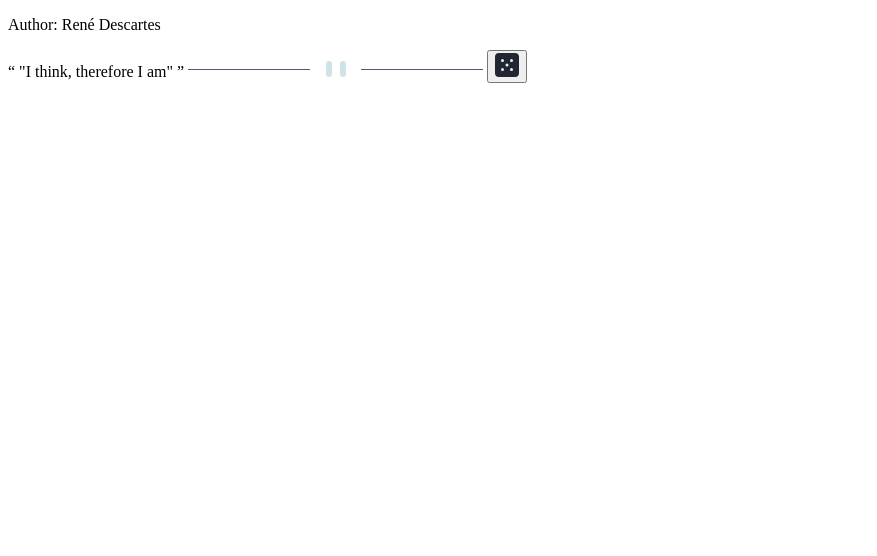
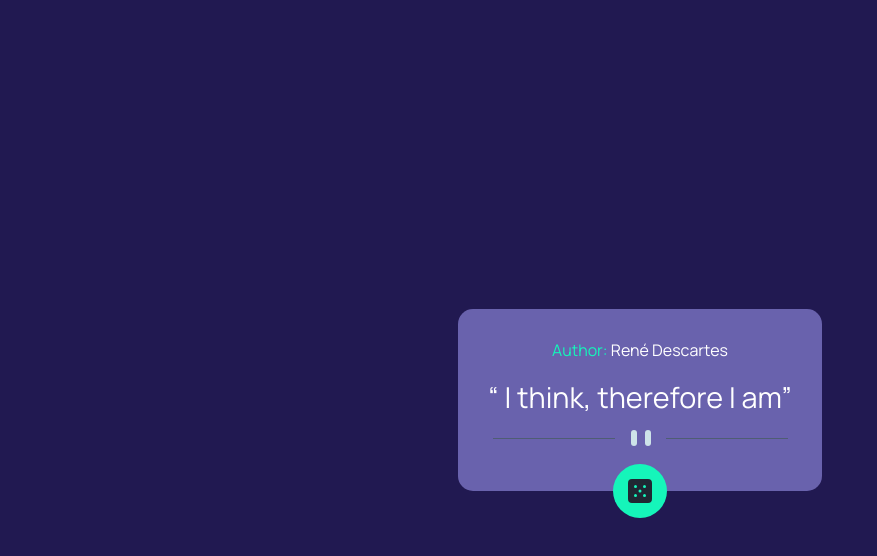
Before and after one commit to LanskyDev/PhilosophyQuotesGenerator, a website: page index.html in a window 1280 px wide. Shown: the whole page, without its empty margins (0-877 px from the left). Drawn offline with Linux system fonts and the light colour scheme.

Commit message:
add styles to the app

```diff
--- a/index.html
+++ b/index.html
@@ -4,12 +4,14 @@
     <meta charset="UTF-8" />
     <meta name="viewport" content="width=device-width, initial-scale=1.0" />
     <title>Document</title>
+    <link rel="stylesheet" href="styles.css">
+    <script src="index.js" defer></script>
   </head>
   <body>
     <div class="card">
-      <p>Author: <span class="author" id="author">René Descartes</span></p>
-      <q class="quote" id="quote"> "I think, therefore I am" </q>
-      <img src="images/pattern-divider-mobile.svg" alt="">
+      <p class="author">Author: <span class="author-name" id="authorName">René Descartes</span></p>
+      <q class="quote" id="quote"> I think, therefore I am</q>
+      <img class="divider" src="images/pattern-divider-mobile.svg" alt="">
       <button class="generateBtn" id="generateBtn">
         <img src="images/icon-dice.svg" alt="">
       </button>
--- a/index.js
+++ b/index.js
@@ -0,0 +1,3 @@
+const authorName = document.querySelector('#authorName');
+const quote = document.querySelector('#quote');
+const generateBtn = document.querySelector('#generateBtn');
--- a/styles.css
+++ b/styles.css
@@ -0,0 +1,60 @@
+@import url('https://fonts.googleapis.com/css2?family=Manrope:wght@200..800&display=swap');
+
+* {
+    margin: 0;
+    padding: 0;
+}
+
+body {
+    font-family: "Manrope", sans-serif;
+  font-optical-sizing: auto;
+    display: flex;
+    align-items: center;
+    justify-content: center;
+    min-height: 100vh;
+    background-color: #211951;
+    color: white;
+}
+
+.card {
+    display: flex;
+    align-items: center;
+    justify-content: center;
+    flex-flow: column;
+    background-color: #6962AD;
+    padding: 30px;
+    border-radius: 15px;
+    position: relative;
+}
+
+.author {
+    text-align: center;
+    padding-bottom: 1rem;
+    color: #15F5BA;
+}
+
+.author-name {
+    color: white;
+}
+
+.quote {
+    text-align: center;
+    padding-bottom: .8rem;
+    font-size: 1.8rem;
+}
+
+.divider {
+    display: block;
+    margin-bottom: 15px;
+}
+
+.generateBtn {
+border: none;
+   background-color: #15F5BA;
+   padding: 15px;
+   display: flex;
+   border-radius: 50%;
+   position: absolute;
+   bottom: -15%;
+   cursor: pointer;
+}
```
